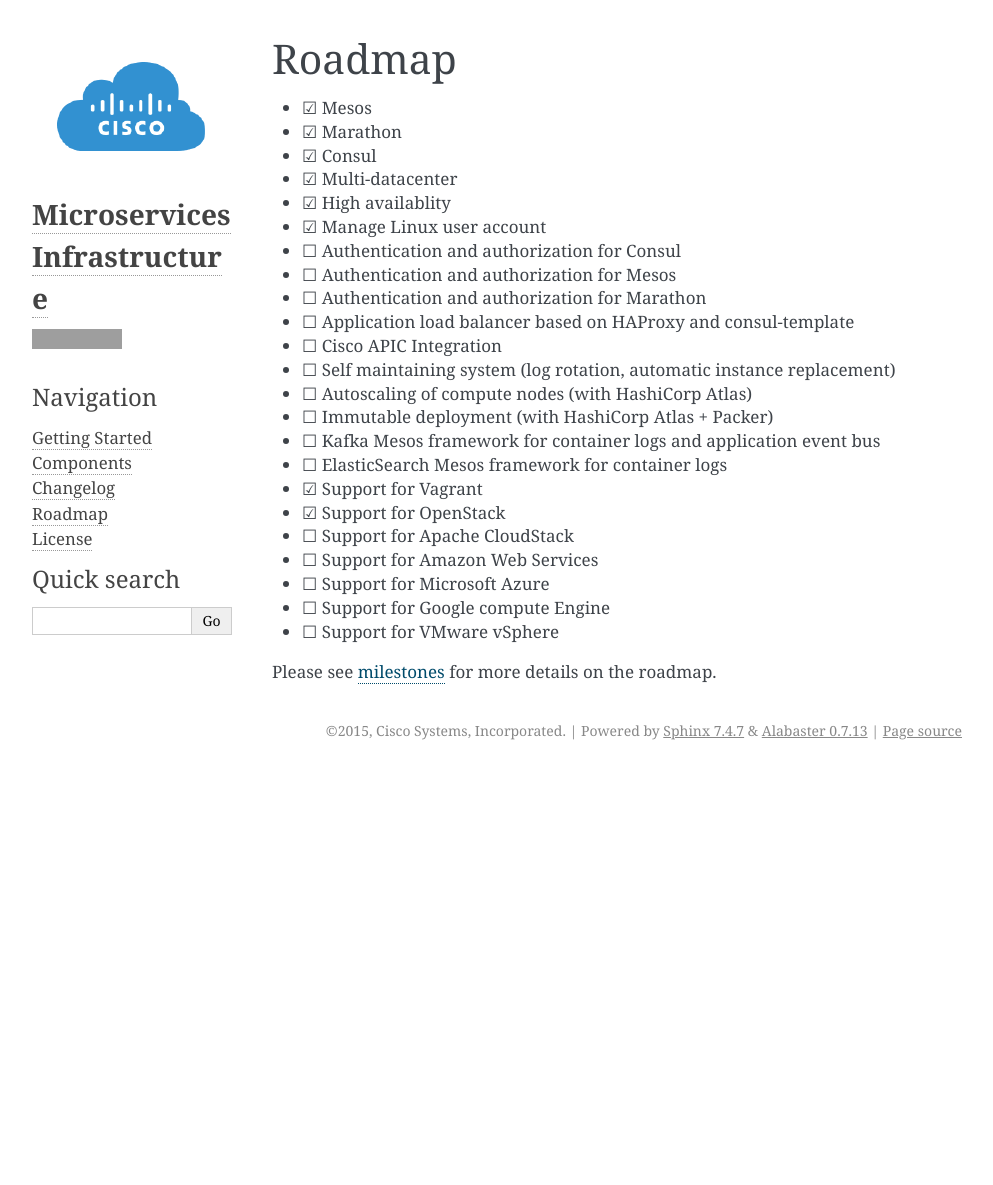
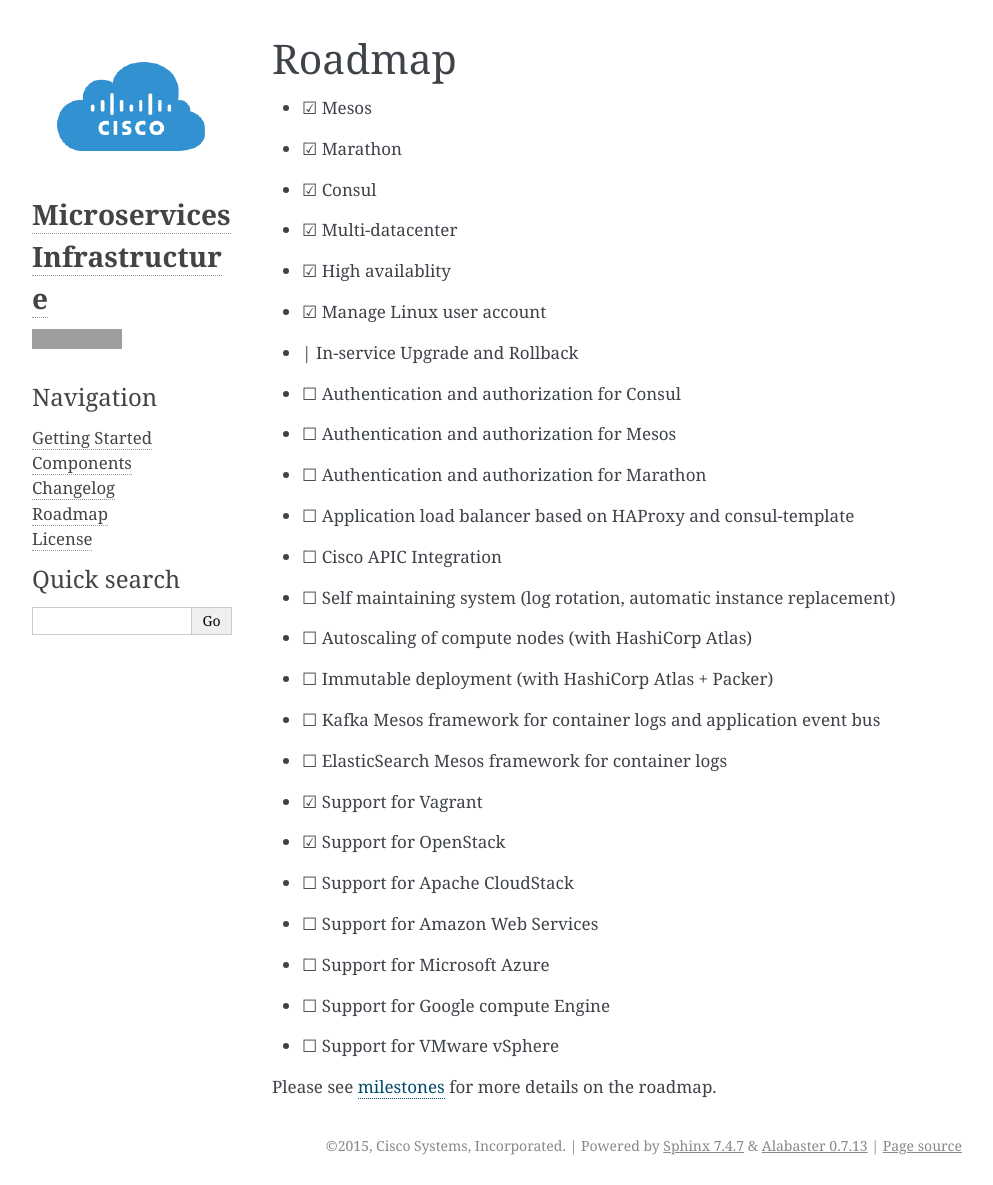
Before and after one commit to mantl/mantl, a Sphinx documentation site: the page built from docs/roadmap.rst, in a window 1280 px wide. Shown: the whole page, without its empty margins (148-1141 px from the left). Built offline with Sphinx 7.4.7, drawn with Linux system fonts in a browser that asks for light colours; before the commit the page ends 900 px from its top, so only the background shows below that; grey boxes are pictures that could not be loaded.

Commit message:
Update roadmap.rst

```diff
--- a/docs/roadmap.rst
+++ b/docs/roadmap.rst
@@ -7,6 +7,7 @@
 - |x| Multi-datacenter
 - |x| High availablity
 - |x| Manage Linux user account
+- | | In-service Upgrade and Rollback
 - |_| Authentication and authorization for Consul
 - |_| Authentication and authorization for Mesos
 - |_| Authentication and authorization for Marathon
```
